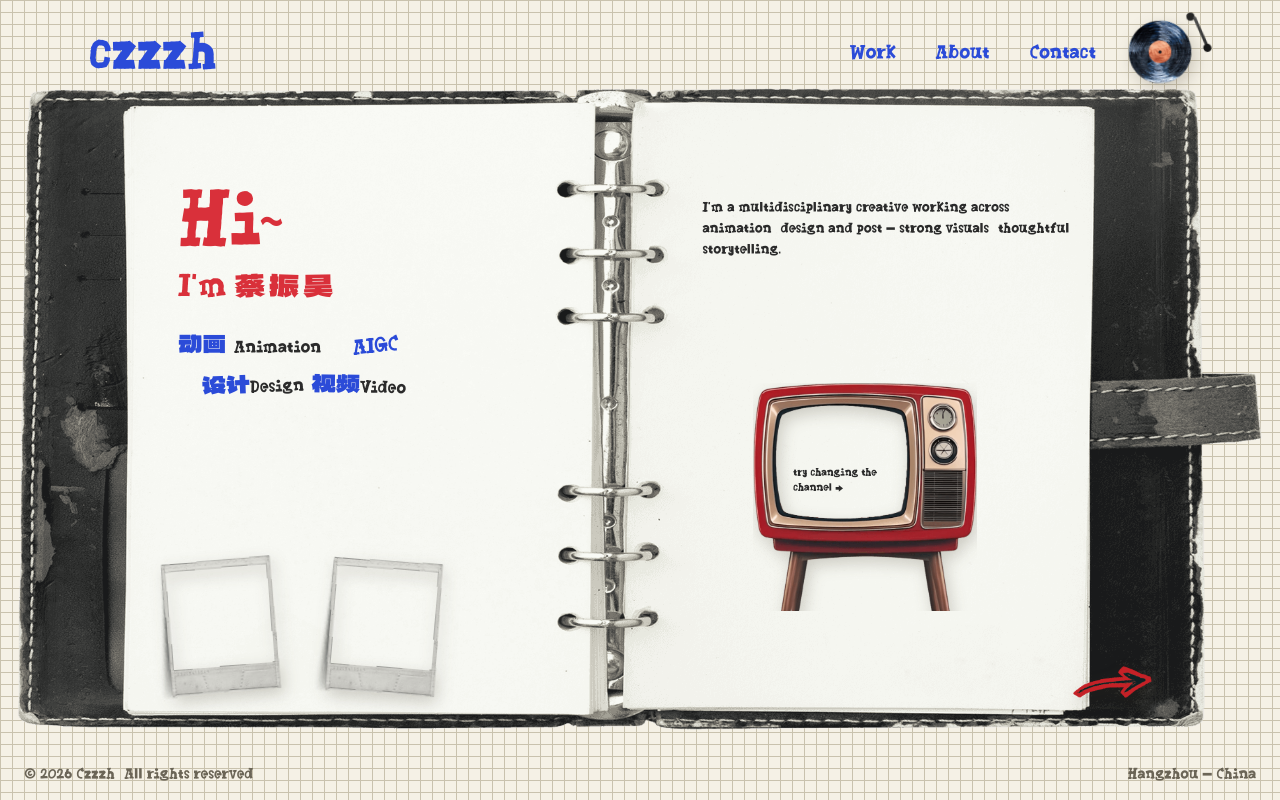
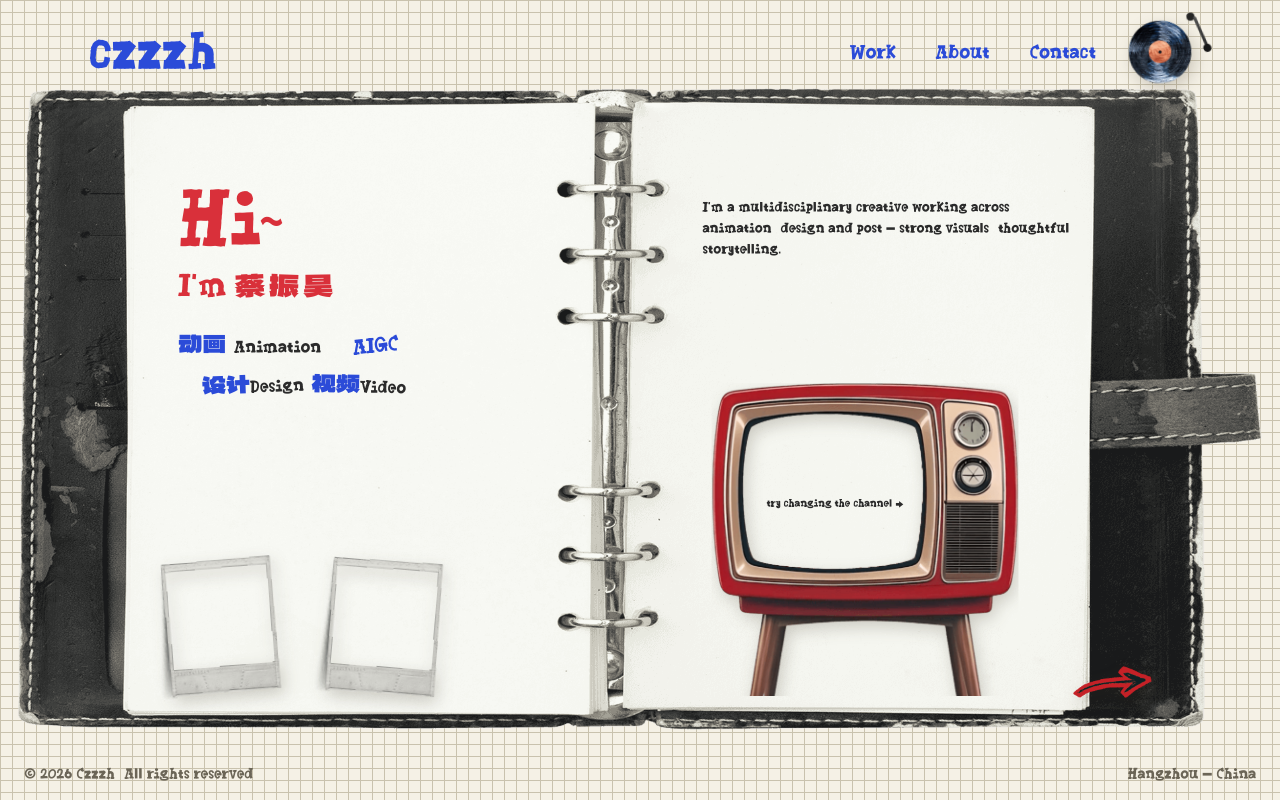
Before and after one commit to MonsterNB1/czzzh-work, a Next.js app: page / in a window 1280 px wide. Built offline with nearby package versions, Linux system fonts and the light colour scheme; a web font is replaced by a local one.

Commit message:
fix(home): scale the retro TV with the book width

```diff
--- a/src/app/page.tsx
+++ b/src/app/page.tsx
@@ -83,14 +83,19 @@ export default function Home() {
         {/* retro TV on the right page */}
         <div
           className="absolute hidden md:block"
-          style={{ left: "68%", top: "46%", transform: "translateX(-50%)" }}
+          style={{
+            left: "68%",
+            top: "46%",
+            width: "24.6%",
+            transform: "translateX(-50%)",
+          }}
         >
           <div className="relative">
-            <div className="overflow-hidden" style={{ height: "228px" }}>
+            <div className="overflow-hidden" style={{ aspectRatio: "0.982" }}>
               <img
                 src="/assets/scrapbook/retro-tv.png"
                 alt=""
-                className="photo-shadow w-56 h-auto block"
+                className="photo-shadow w-full h-auto block"
               />
             </div>
             <Link
```
